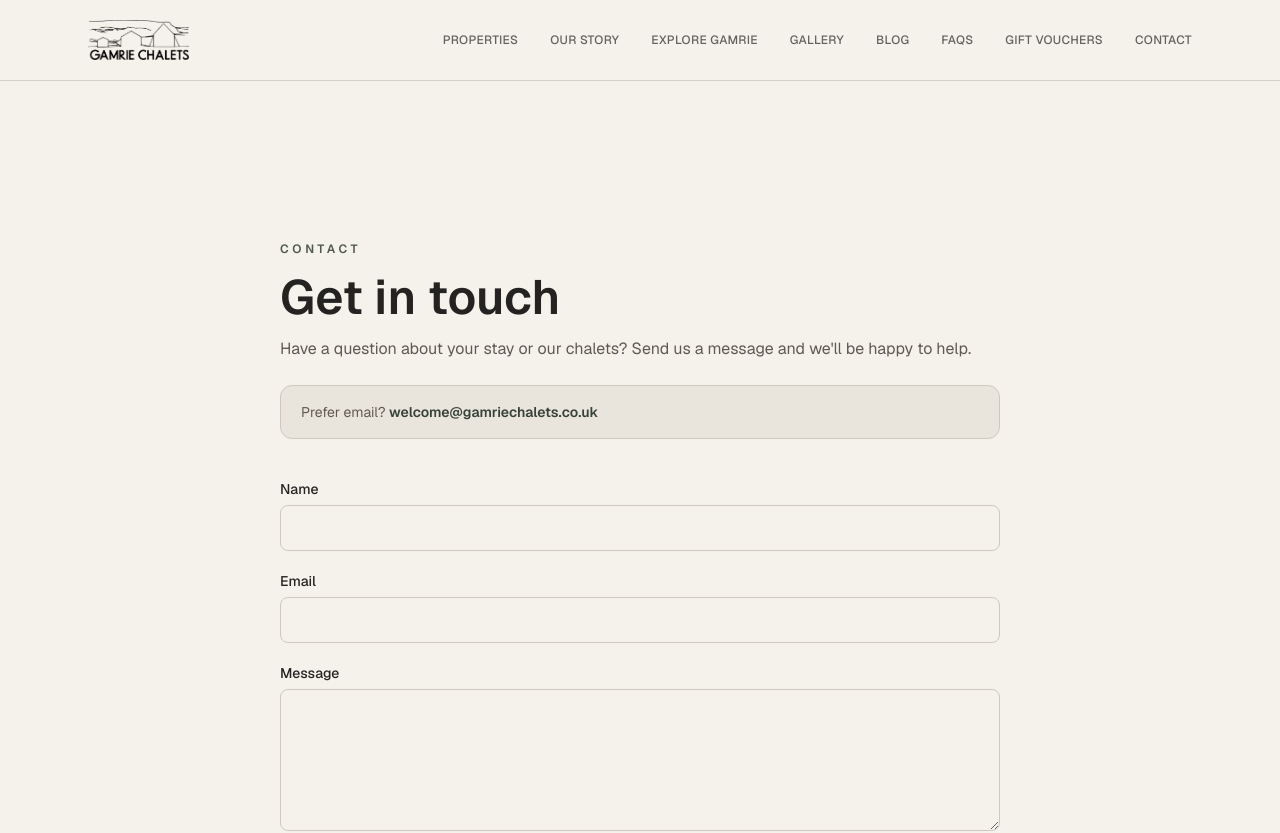
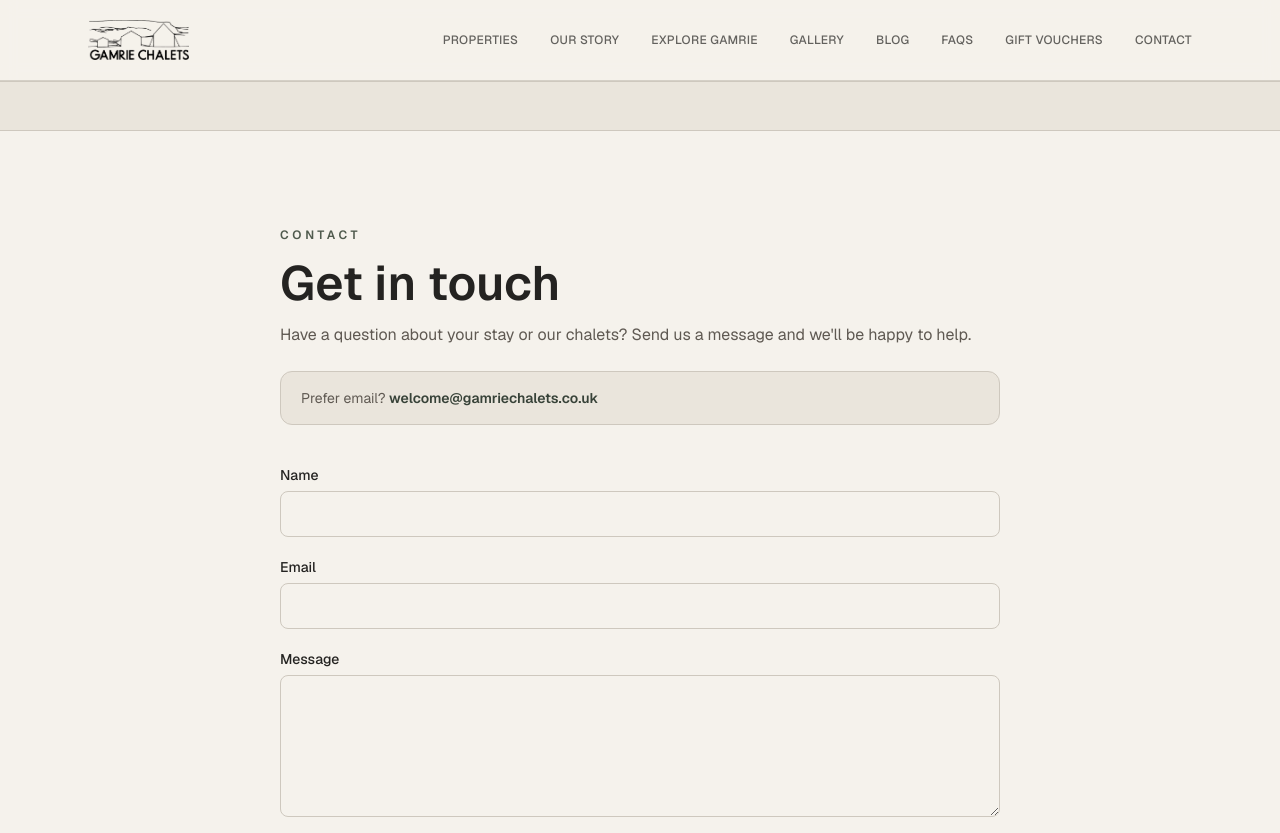
Before and after one commit to welcome-cpu/Main, a Next.js app: page /contact in a window 1280 px wide. Shown: the top 833 px of the page. Built offline with nearby package versions, Linux system fonts and the light colour scheme; no server answers.

Commit message:
Put the email signup form in its own banner strip on the contact page
Move it out of the main content column into a full-width bordered
banner above the page (bg-muted, border-y, tight py-6 padding) instead
of sitting cramped inside the same py-24 column as the rest of the
page content.

```diff
--- a/app/contact/page.tsx
+++ b/app/contact/page.tsx
@@ -17,10 +17,15 @@ export const metadata: Metadata = {
 
 export default function ContactPage() {
   return (
+    <>
+      <section className="border-y border-border bg-muted px-6 py-6">
+        <div className="mx-auto max-w-3xl">
+          <EmailSignupForm />
+        </div>
+      </section>
+
       <div className="mx-auto max-w-3xl px-6 py-24">
-      <EmailSignupForm />
-
-      <p className="mt-16 text-xs font-semibold tracking-[0.3em] text-accent uppercase">
+        <p className="text-xs font-semibold tracking-[0.3em] text-accent uppercase">
           Contact
         </p>
         <h1 className="mt-4 text-4xl font-semibold text-foreground sm:text-5xl">
@@ -45,5 +50,6 @@ export default function ContactPage() {
           <ContactForm />
         </div>
       </div>
+    </>
   );
 }
```
Lines whose indentation alone changed are shown as unchanged.
